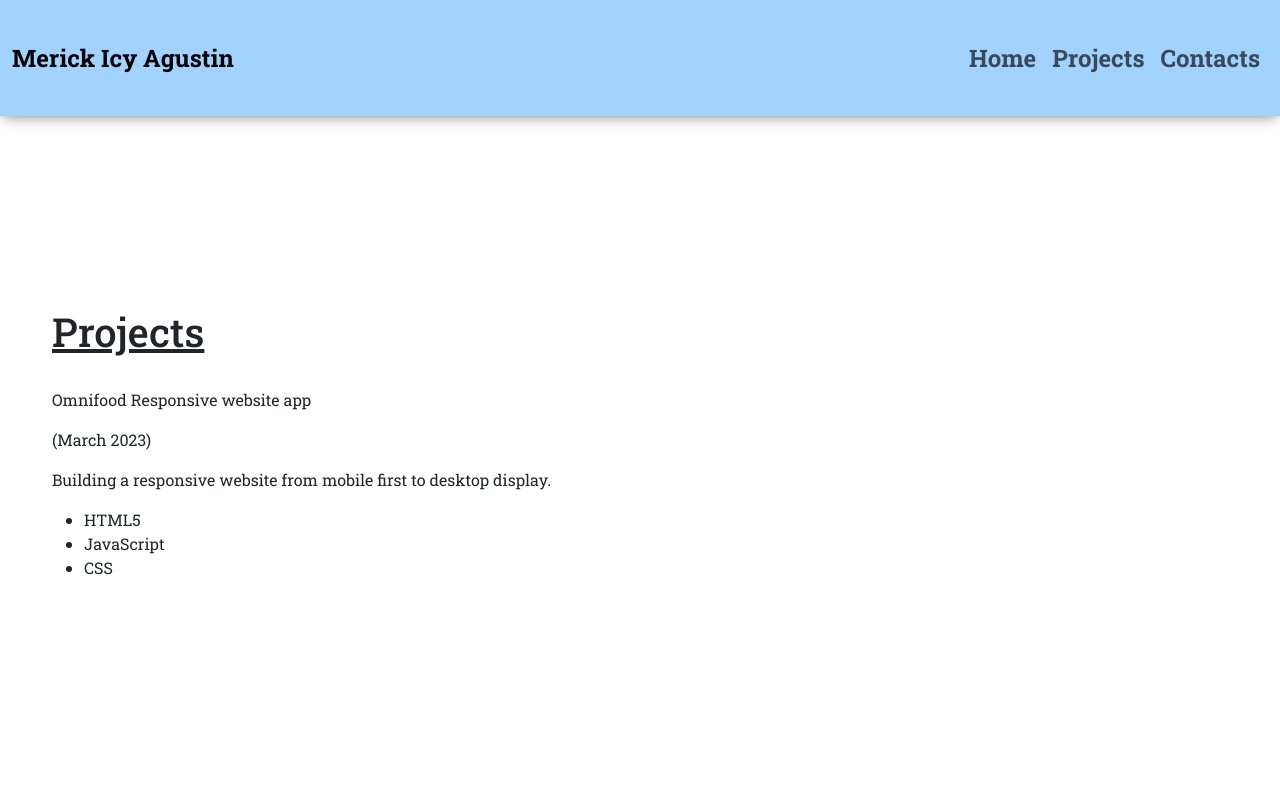
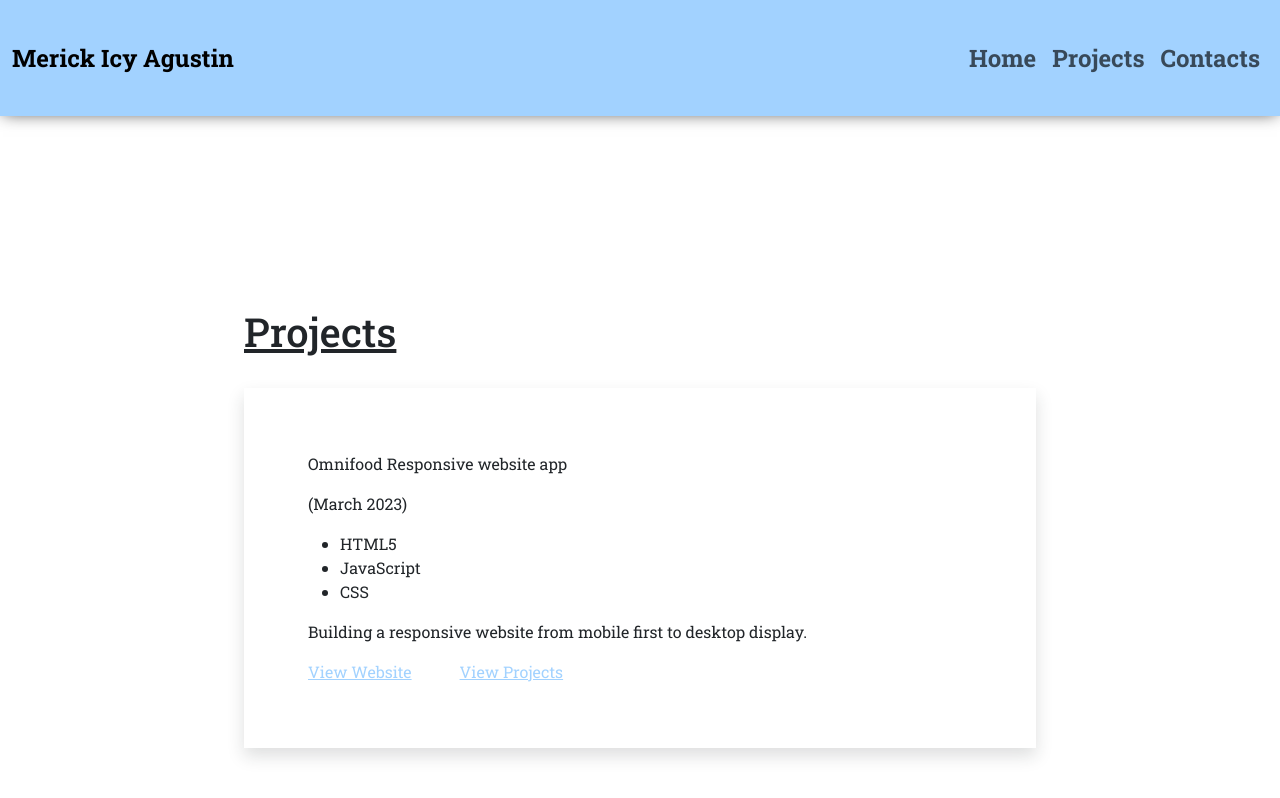
Before and after one commit to merickagustin/my-portfolio, a React (Create React App) app: page /projects in a window 1280 px wide. Shown: the top 798 px of the page. Built offline with nearby package versions, Linux system fonts and the light colour scheme.

Commit message:
Add new layout for project page

```diff
--- a/src/components/Projects.js
+++ b/src/components/Projects.js
@@ -6,38 +6,52 @@ const projectCards = [
     projectDate: "(March 2023)",
     projectDescription:
       "Building a responsive website from mobile first to desktop display.",
+    sourceCodeLink: "https://github.com/merickagustin/omnifood-website-project",
+    sourceWebsite: "https://omnifood-merick.netlify.app/",
     techs: ["HTML5", "JavaScript", "CSS"],
   },
 ];
 
 const renderProjectCards = (projectCards) => {
   return projectCards.map((projectCard) => (
-    <div className="project-card">
+    <div className="project-card shadow p-3">
       <div className="project-heading">
         <p className="project-title">{projectCard.projectTitle}</p>
         <p className="project-date">{projectCard.projectDate}</p>
       </div>
-      <p className="project-description">{projectCard.projectDescription}</p>
       <ul className="tech-tags">
         {projectCard.techs.map((tech) => (
           <li className="tech-tag-item">{tech}</li>
         ))}
       </ul>
+      <p className="project-description">{projectCard.projectDescription}</p>
+      <div className="source-links d-flex gap-2">
+        <a className="web-link button--link" href={projectCard.sourceWebsite}>
+          View Website
+        </a>
+        <a
+          className="source-link button--link"
+          href={projectCard.sourceCodeLink}
+        >
+          View Projects
+        </a>
+      </div>
     </div>
   ));
 };
 
 function Projects() {
   return (
-    <div className="row justify-content-center">
-      <div className="px-1 py-3 px-lg-3 py-xl-4 row justify-content-center">
+    <section className="row justify-content-center">
+      <div className="px-1 py-3 px-lg-5 py-xl-4 row justify-content-center">
         <div className="container pt-3 px-0">
           <h1>Projects</h1>
-          <div className="projects"></div>
-          {renderProjectCards(projectCards)}
+          <div className={classes.projects}>
+            {renderProjectCards(projectCards)}
+          </div>
         </div>
       </div>
-    </div>
+    </section>
   );
 }
 
--- a/src/css/Projects.module.css
+++ b/src/css/Projects.module.css
@@ -0,0 +1,3 @@
+.projects {
+  max-width: 70rem;
+}
```
